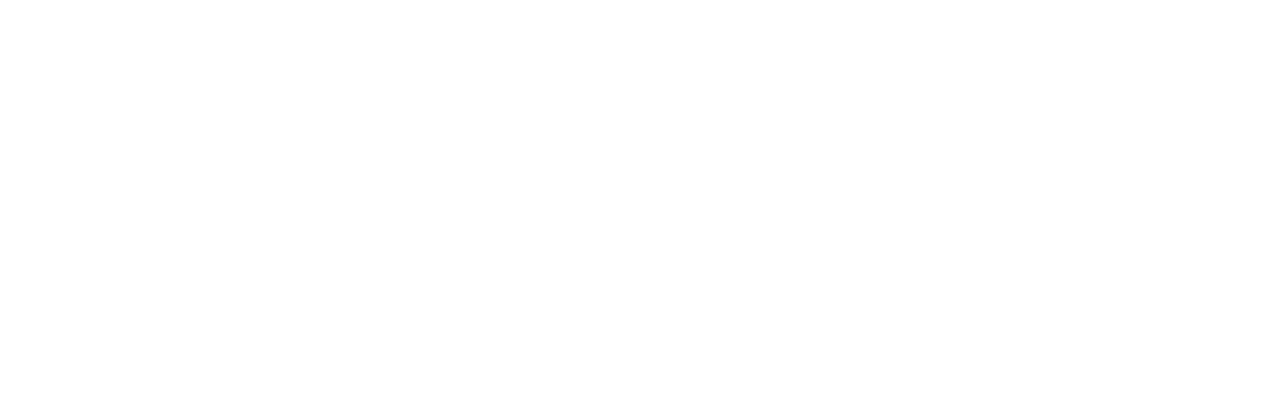
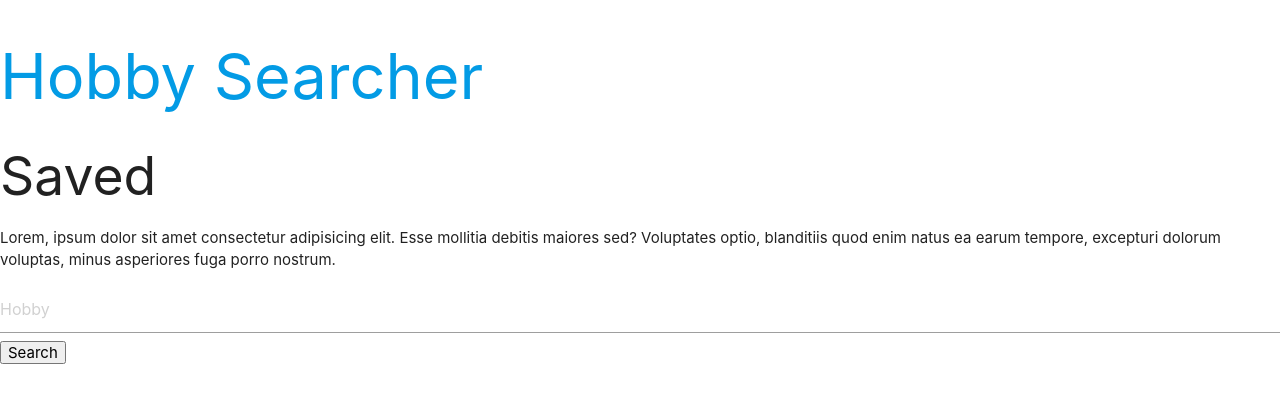
Before and after one commit to aimtruong/hobby-search, a plain HTML site: page index.html in a window 1280 px wide. Drawn offline with nearby package versions, Linux system fonts and the light colour scheme.

Commit message:
started landing HTML

```diff
--- a/index.html
+++ b/index.html
@@ -5,9 +5,43 @@
     <meta http-equiv="X-UA-Compatible" content="IE=edge">
     <meta name="viewport" content="width=device-width, initial-scale=1.0">
     <title>Hobby Search</title>
+    <link rel="stylesheet" href="https://cdnjs.cloudflare.com/ajax/libs/materialize/1.0.0/css/materialize.min.css">
     <link rel="stylesheet" href="./assets/style.css">
 </head>
 <body>
+    <header>
+        <div>
+            <a href="./index.html">
+                <h1>Hobby Searcher</h1>
+            </a>
+        </div>
+        <div>
+            <h2>Saved</h2>
+        </div>
+    </header>
+
+    <main>
+        <!-- main form El -->
+        <div>
+            <div>
+                <p>
+                    Lorem, ipsum dolor sit amet consectetur adipisicing elit. Esse mollitia debitis maiores sed? Voluptates optio, blanditiis quod enim natus ea earum tempore, excepturi dolorum voluptas, minus asperiores fuga porro nostrum.
+                </p>
+            </div>
+            <div>
+                <form>
+                    <input type="text" id="hobby-input" placeholder="Hobby" />
+                    <button type="submit">Search</button>
+                </form>
+            </div>
+        </div>
+
+        <!-- featured projects El -->
+        <div>
+
+        </div>
+    </main>
 </body>
+<script src="https://cdnjs.cloudflare.com/ajax/libs/materialize/1.0.0/js/materialize.min.js"></script>
 <script src="./assets/script.js"></script>
 </html>
```
